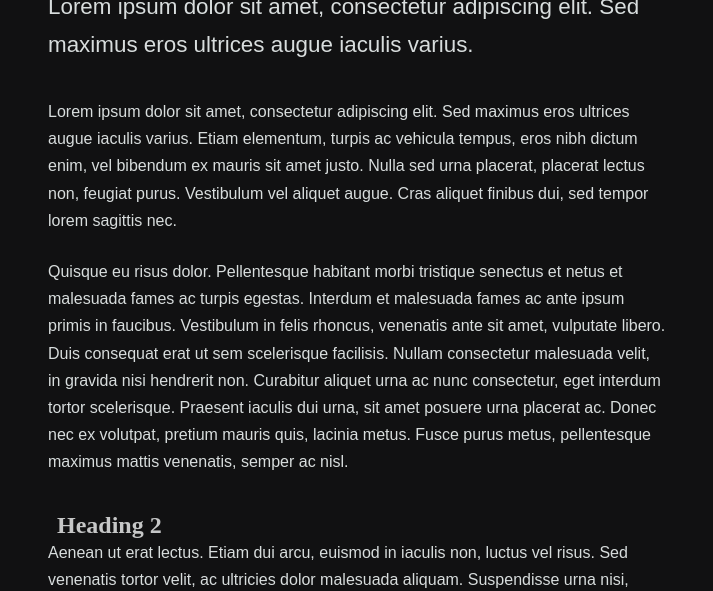
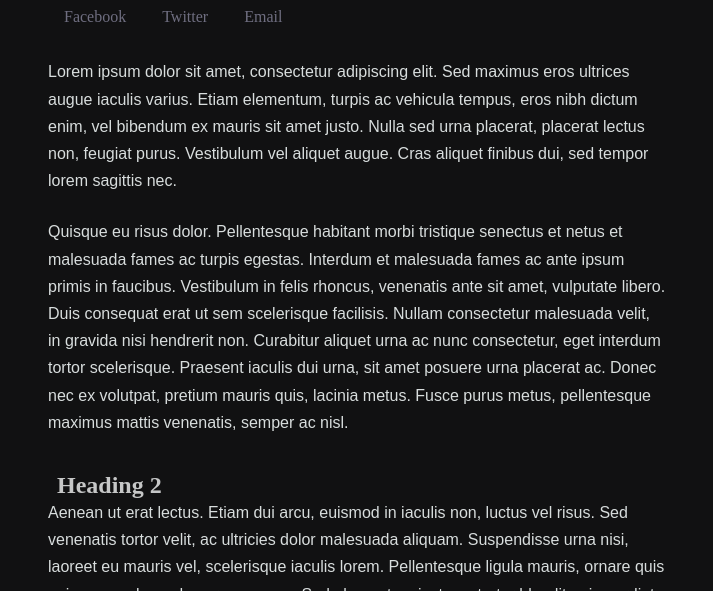
Before and after one commit to wedeveloph/technologyph, a website built with webpack: page public/read/article.html in a window 1280 px wide. Shown: the part 509-1100 px from the top of the page, without its empty margins (283-996 px from the left). Built offline with nearby package versions, Linux system fonts and the light colour scheme; a web font is replaced by a local one.

Commit message:
add share boxes

```diff
--- a/public/read/article.html
+++ b/public/read/article.html
@@ -45,15 +45,21 @@
             <div class="cover-text">
             <h3>Category Name</h3>
             <h1>Article Title</h1>
-                <p>Lorem ipsum dolor sit amet, consectetur adipiscing elit.</p>
             </div>
         </div>
 
         <div class="box" id="read">
             <div class="box-inner">
 
-              <h1>Read Technology.ph</h1>
             <p class="intro">Lorem ipsum dolor sit amet, consectetur adipiscing elit. Sed maximus eros ultrices augue iaculis varius. </p>
+
+            <div class="share">
+
+                <a href="">Facebook</a>
+                <a href="">Twitter</a>
+                <a href="">Email</a>
+
+            </div>
 
                 <p>Lorem ipsum dolor sit amet, consectetur adipiscing elit. Sed maximus eros ultrices augue iaculis varius. Etiam elementum, turpis ac vehicula tempus, eros nibh dictum enim, vel bibendum ex mauris sit amet justo. Nulla sed urna placerat, placerat lectus non, feugiat purus. Vestibulum vel aliquet augue. Cras aliquet finibus dui, sed tempor lorem sagittis nec.</p>
 
--- a/src/styles/read.scss
+++ b/src/styles/read.scss
@@ -17,6 +17,13 @@ $t: #d8dddd; // general type
 $h1: #c6c7c7;
 
 
+
+$link: #6f6e80;
+$link-hover: #aeb4c6;
+
+
+
+/* CODE */
 
 body{
     font-family: "aktiv-grotesk";
@@ -153,7 +160,24 @@ body{
 
     // for openings
     p.intro{
+        margin-bottom:.5em;
         font-size:1.4em;
+    }
+
+
+    .share{
+        display: block;
+        text-align: left;
+        width: 100%;
+        margin-bottom:2em;
+    }
+
+    .share a{
+        display:inline-block;
+        margin:0 1em;
+        text-decoration: none;
+        color: $link;
+        text-align: left;
     }
 
 
```
Also changed, not shown: public/assets/styles/read.css.
